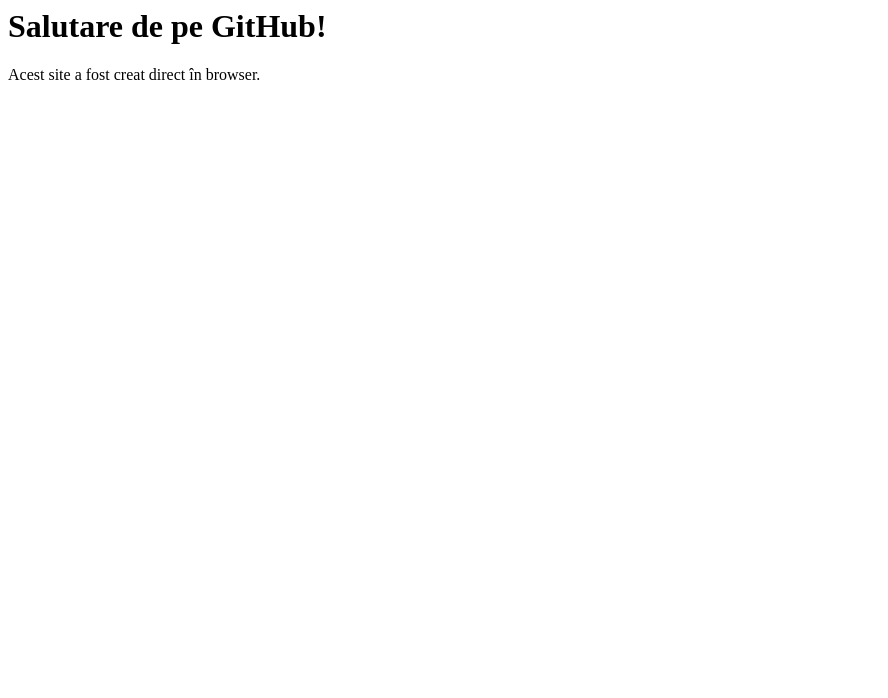
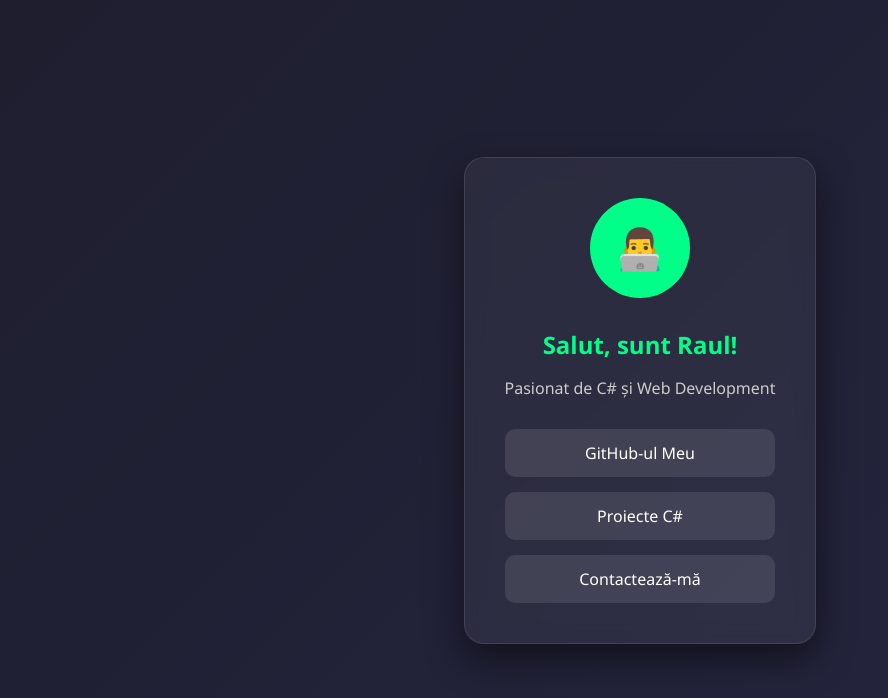
Before and after one commit to Raul124-afk/Raul124-afk.ghithub.io, a plain HTML site: page index.html in a window 1280 px wide. Shown: the whole page, without its empty margins (0-888 px from the left). Drawn offline with Linux system fonts and the light colour scheme.

Commit message:
Revamp index.html with new layout and styles

```diff
--- a/index.html
+++ b/index.html
@@ -1,2 +1,85 @@
-<h1>Salutare de pe GitHub!</h1>
-<p>Acest site a fost creat direct în browser.</p>
+<!DOCTYPE html>
+<html lang="ro">
+<head>
+    <meta charset="UTF-8">
+    <meta name="viewport" content="width=device-width, initial-scale=1.0">
+    <title>Raul | Portofoliu</title>
+    <style>
+        /* Design-ul paginii */
+        body {
+            font-family: 'Segoe UI', Tahoma, Geneva, Verdana, sans-serif;
+            background: linear-gradient(135deg, #1e1e2f 0%, #252540 100%);
+            color: white;
+            display: flex;
+            justify-content: center;
+            align-items: center;
+            min-height: 100vh;
+            margin: 0;
+        }
+
+        .container {
+            background: rgba(255, 255, 255, 0.05);
+            padding: 40px;
+            border-radius: 20px;
+            backdrop-filter: blur(10px);
+            border: 1px solid rgba(255, 255, 255, 0.1);
+            text-align: center;
+            max-width: 400px;
+            box-shadow: 0 15px 35px rgba(0,0,0,0.5);
+            transition: transform 0.3s ease;
+        }
+
+        .container:hover {
+            transform: translateY(-5px);
+        }
+
+        .profile-img {
+            width: 100px;
+            height: 100px;
+            background: #00ff88;
+            border-radius: 50%;
+            margin-bottom: 20px;
+            display: inline-block;
+            line-height: 100px;
+            font-size: 40px;
+        }
+
+        h1 { margin: 10px 0; font-size: 24px; color: #00ff88; }
+        p { color: #ccc; margin-bottom: 30px; }
+
+        .links { display: flex; flex-direction: column; gap: 15px; }
+
+        .link-btn {
+            background: rgba(255, 255, 255, 0.1);
+            color: white;
+            text-decoration: none;
+            padding: 12px;
+            border-radius: 10px;
+            font-weight: 500;
+            transition: all 0.3s;
+            border: 1px solid transparent;
+        }
+
+        .link-btn:hover {
+            background: #00ff88;
+            color: #1e1e2f;
+            border-color: #00ff88;
+        }
+    </style>
+</head>
+<body>
+
+    <div class="container">
+        <div class="profile-img">👨‍💻</div>
+        <h1>Salut, sunt Raul!</h1>
+        <p>Pasionat de C# și Web Development</p>
+
+        <div class="links">
+            <a href="https://github.com/raul24-ark" class="link-btn">GitHub-ul Meu</a>
+            <a href="#" class="link-btn">Proiecte C#</a>
+            <a href="mailto:contact@exemplu.com" class="link-btn">Contactează-mă</a>
+        </div>
+    </div>
+
+</body>
+</html>
```
